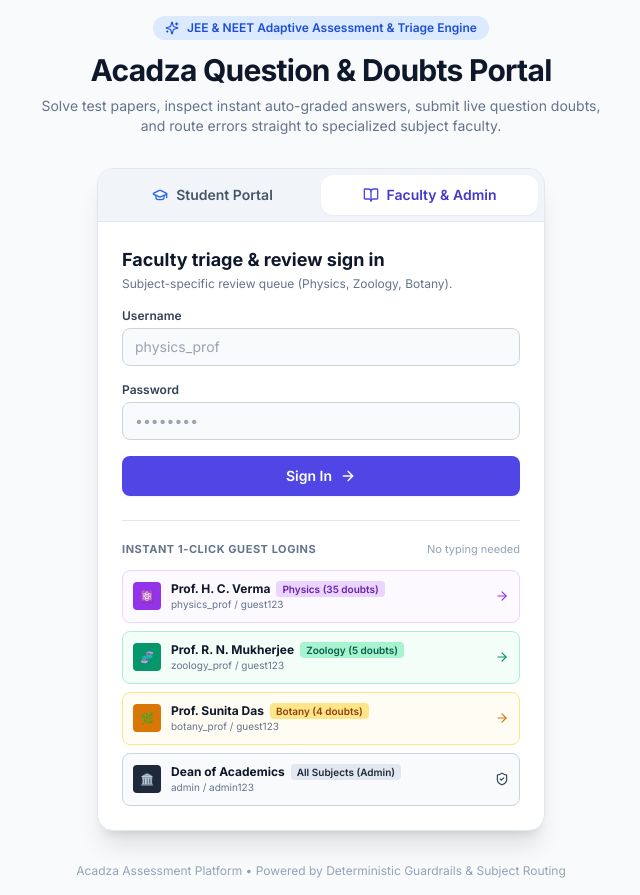
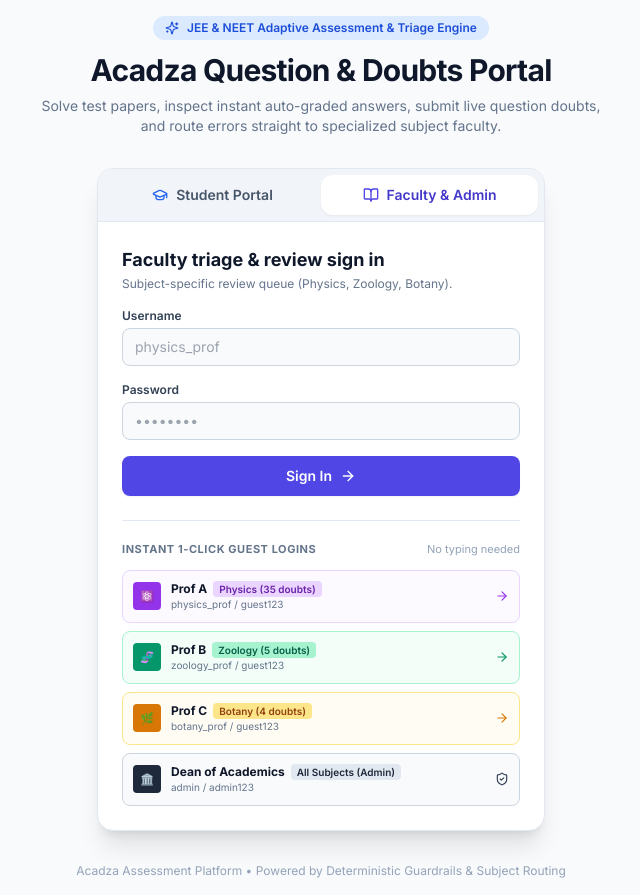
Before and after one commit to AP-2403/Acadza_internship_Project, a React (Vite) app in the folder console/: page / in a window 1280 px wide. Both pictures are taken after a click on the button "Faculty & Admin". Shown: the whole page, without its empty margins (319-959 px from the left). Built offline with nearby package versions, Linux system fonts and the light colour scheme; no server answers.

Commit message:
refactor: simplify faculty names to Prof A, Prof B, Prof C across login, navbar, and database

```diff
--- a/console/src/components/LoginPage.tsx
+++ b/console/src/components/LoginPage.tsx
@@ -210,7 +210,7 @@ export const LoginPage: React.FC<LoginPageProps> = ({ onLoginSuccess }) => {
                     </div>
                     <div>
                       <div className="text-xs font-bold text-slate-900 flex items-center gap-1.5">
-                        <span>Prof. H. C. Verma</span>
+                        <span>Prof A</span>
                         <span className="text-[10px] bg-purple-200 text-purple-800 px-1.5 py-0.2 rounded font-semibold">
                           Physics (35 doubts)
                         </span>
@@ -233,7 +233,7 @@ export const LoginPage: React.FC<LoginPageProps> = ({ onLoginSuccess }) => {
                     </div>
                     <div>
                       <div className="text-xs font-bold text-slate-900 flex items-center gap-1.5">
-                        <span>Prof. R. N. Mukherjee</span>
+                        <span>Prof B</span>
                         <span className="text-[10px] bg-emerald-200 text-emerald-800 px-1.5 py-0.2 rounded font-semibold">
                           Zoology (5 doubts)
                         </span>
@@ -256,7 +256,7 @@ export const LoginPage: React.FC<LoginPageProps> = ({ onLoginSuccess }) => {
                     </div>
                     <div>
                       <div className="text-xs font-bold text-slate-900 flex items-center gap-1.5">
-                        <span>Prof. Sunita Das</span>
+                        <span>Prof C</span>
                         <span className="text-[10px] bg-amber-200 text-amber-800 px-1.5 py-0.2 rounded font-semibold">
                           Botany (4 doubts)
                         </span>
--- a/console/src/components/Navbar.tsx
+++ b/console/src/components/Navbar.tsx
@@ -158,7 +158,7 @@ export const Navbar: React.FC<NavbarProps> = ({
               {getInitials(user?.name)}
             </div>
             <div className="text-left text-xs">
-              <div className="font-semibold text-slate-800">{user?.name || 'Prof. H. C. Verma'}</div>
+              <div className="font-semibold text-slate-800">{user?.name || 'Prof A'}</div>
               <div className="text-[10px] text-slate-500 font-medium">
                 {user?.subject ? `${user.subject} Faculty Lead` : 'Dean of Academics'}
               </div>
--- a/console/src/lib/api.ts
+++ b/console/src/lib/api.ts
@@ -37,9 +37,9 @@ export async function loginUser(username: string, password: string): Promise<{ s
   // Local fallback for guest accounts
   const GUESTS: Record<string, { pwd: string; name: string; role: 'student' | 'professor' | 'admin'; subject: string | null }> = {
     student: { pwd: 'guest123', name: 'Aarav Sharma (JEE Aspirant)', role: 'student', subject: null },
-    physics_prof: { pwd: 'guest123', name: 'Prof. H. C. Verma', role: 'professor', subject: 'Physics' },
-    zoology_prof: { pwd: 'guest123', name: 'Prof. R. N. Mukherjee', role: 'professor', subject: 'Zoology' },
-    botany_prof: { pwd: 'guest123', name: 'Prof. Sunita Das', role: 'professor', subject: 'Botany' },
+    physics_prof: { pwd: 'guest123', name: 'Prof A', role: 'professor', subject: 'Physics' },
+    zoology_prof: { pwd: 'guest123', name: 'Prof B', role: 'professor', subject: 'Zoology' },
+    botany_prof: { pwd: 'guest123', name: 'Prof C', role: 'professor', subject: 'Botany' },
     admin: { pwd: 'admin123', name: 'Dean of Academics (Admin)', role: 'admin', subject: null }
   };
 
```
Also changed, not shown: 1 other file (tests, documents, lock files or other folders).
